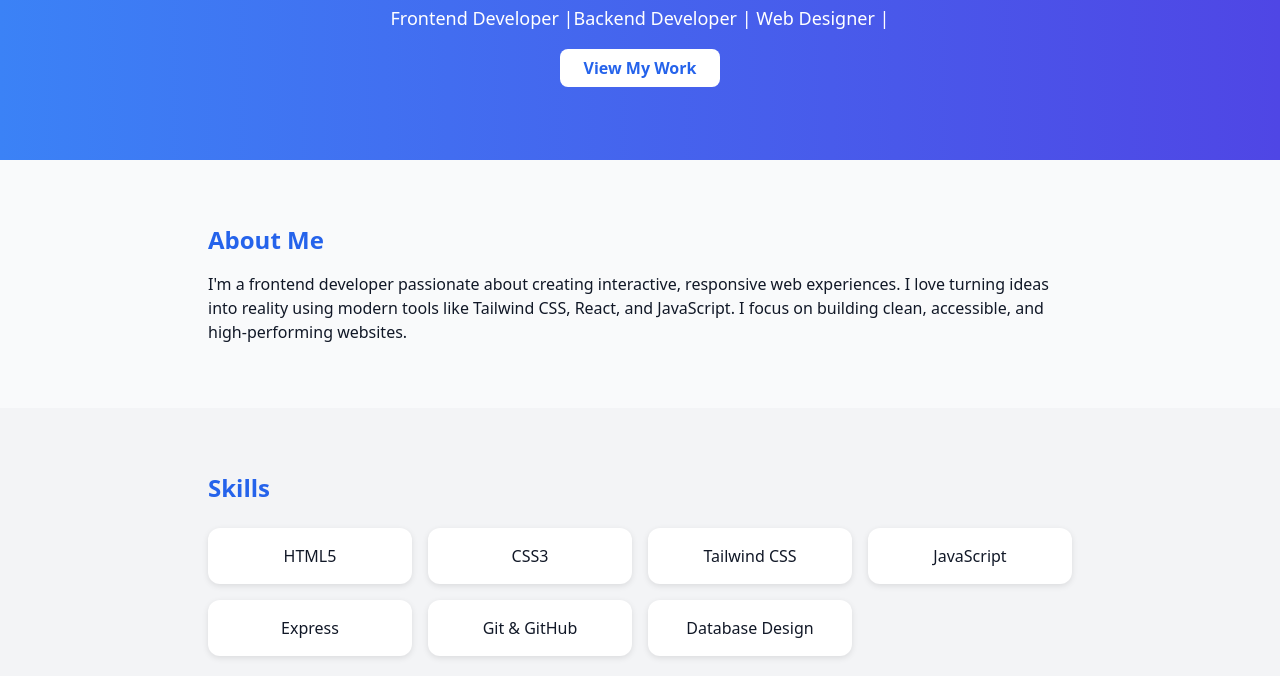
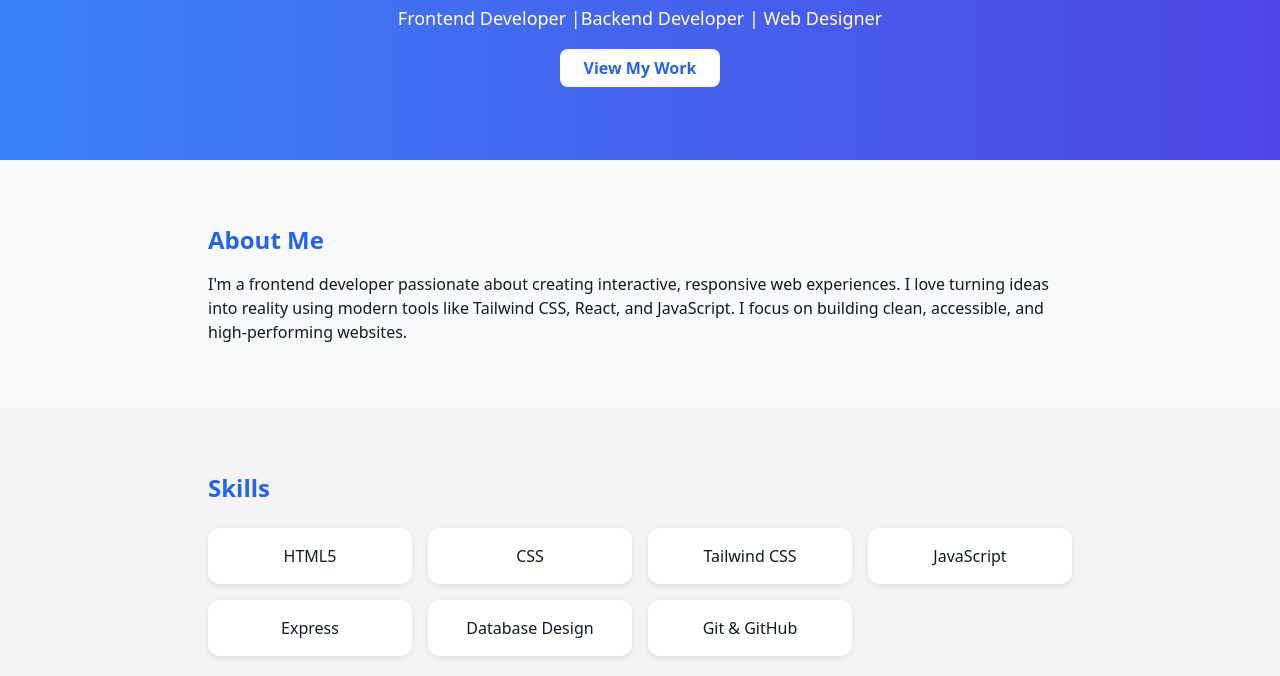
Before and after one commit to Abhay1505-max/Portfolio, a plain HTML site: page index.html in a window 1280 px wide. Shown: the part 424-1100 px from the top of the page. Drawn offline with nearby package versions, Linux system fonts and the light colour scheme.

Commit message:
Update index.html

```diff
--- a/index.html
+++ b/index.html
@@ -34,7 +34,7 @@
   <!-- Hero Section -->
   <section class="text-center pt-32 pb-20 bg-gradient-to-r from-blue-500 to-indigo-600 text-white" data-aos="fade-up">
 <img src="avtar.jpg" alt="Abhay" class="w-60 h-60 rounded-full mx-auto mb-4 border-4 border-white">    <h2 class="text-3xl font-bold">Hi, I'm Abhay 👋</h2>
-    <p class="mt-2 text-lg">Frontend Developer |Backend Developer | Web Designer | </p>
+    <p class="mt-2 text-lg">Frontend Developer |Backend Developer | Web Designer  </p>
     <div class="mt-6">
       <a href="#projects" class="bg-white text-blue-600 px-6 py-2 rounded-lg font-semibold hover:bg-gray-200 transition">View My Work</a>
     </div>
@@ -56,12 +56,12 @@
       <h3 class="text-2xl font-bold mb-6 text-blue-600">Skills</h3>
       <div class="grid grid-cols-2 sm:grid-cols-3 md:grid-cols-4 gap-4 text-center">
         <div class="skill-box">HTML5</div>
-        <div class="skill-box">CSS3</div>
+        <div class="skill-box">CSS</div>
         <div class="skill-box">Tailwind CSS</div>
         <div class="skill-box">JavaScript</div>
-           <div class="skill-box">Express</div>
-       <div class="skill-box">Git & GitHub</div>
+        <div class="skill-box">Express</div>
         <div class="skill-box">Database Design</div>
+        <div class="skill-box">Git & GitHub</div>
       </div>
     </div>
   </section>
```
